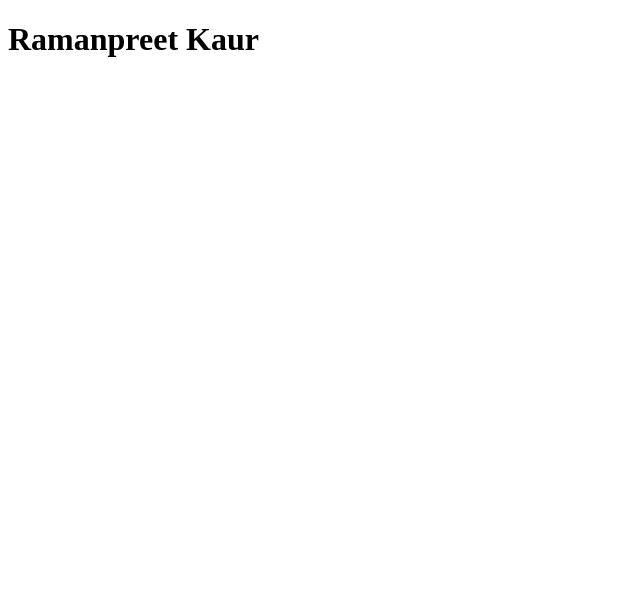
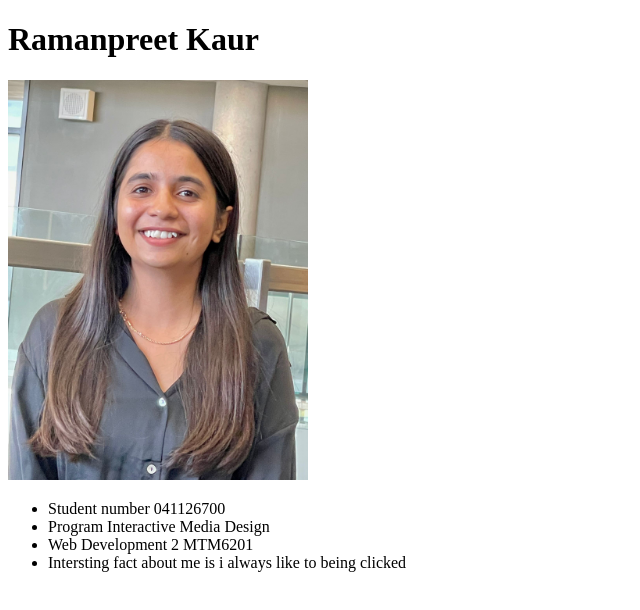
Before and after one commit to rama0113ac/mtm6201-week1, a plain HTML site: page index.html in a window 1280 px wide. Shown: the whole page, without its empty margins (0-640 px from the left). Drawn offline with Linux system fonts and the light colour scheme.

Commit message:
adds image and information

```diff
--- a/index.html
+++ b/index.html
@@ -3,10 +3,17 @@
 <head>
     <meta charset="UTF-8">
     <meta name="viewport" content="width=device-width, initial-scale=1.0">
+    <link rel="stylesheet" href="style.css">
     <title>Ramanpreet Kaur </title>
 </head>
 <body>
     <h1>Ramanpreet Kaur</h1>
-<img src="" alt="">
+    <img src="images/my picture.jpg" alt="">
+ <ul>  <li> Student number 041126700</li>
+    <li>Program Interactive Media Design </li>
+    <li>Web Development 2 MTM6201</li>
+    <li> Intersting fact about me is i always like to being clicked </li>
+</ul>
+
 </body>
 </html>
--- /dev/null
+++ b/style.css
@@ -0,0 +1,4 @@
+img{
+    height: 400px;
+    width: 300px;
+}
```
Also changed, not shown: images/my picture.jpg (added).
